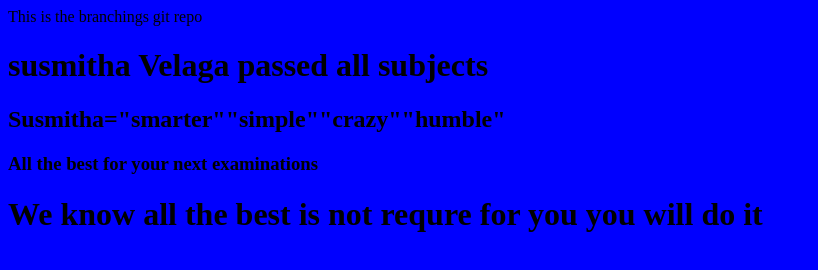
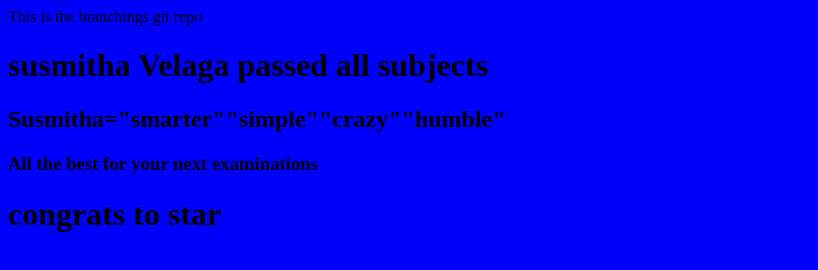
Before and after one commit to Susmitha-hub/branchingsgit, a plain HTML site: page index.html in a window 1280 px wide. Shown: the whole page, without its empty margins (0-818 px from the left). Drawn offline with Linux system fonts and the light colour scheme.

Commit message:
v5-releas-branchigs

```diff
--- a/index.html
+++ b/index.html
@@ -4,7 +4,7 @@
 	<h1>susmitha  Velaga passed all subjects</h1>
 	<h2>Susmitha="smarter""simple""crazy""humble"</h2>
 	<h3>All the best for your next examinations</h3>
-	<h1>We know all the best is not requre for you you will do it</h1>
+	<h1>congrats to star</h1>
 	</body>
 
 </html>
```
